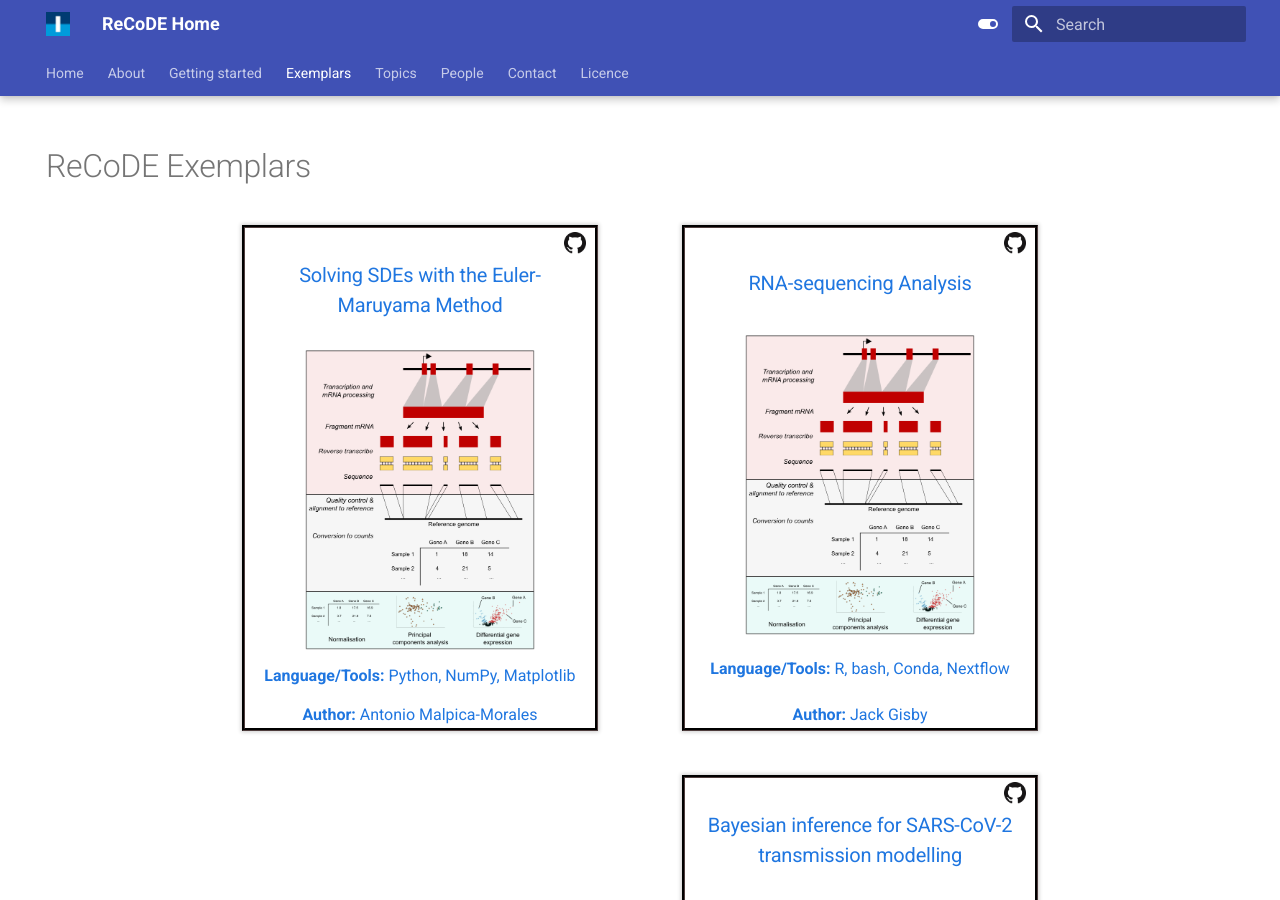
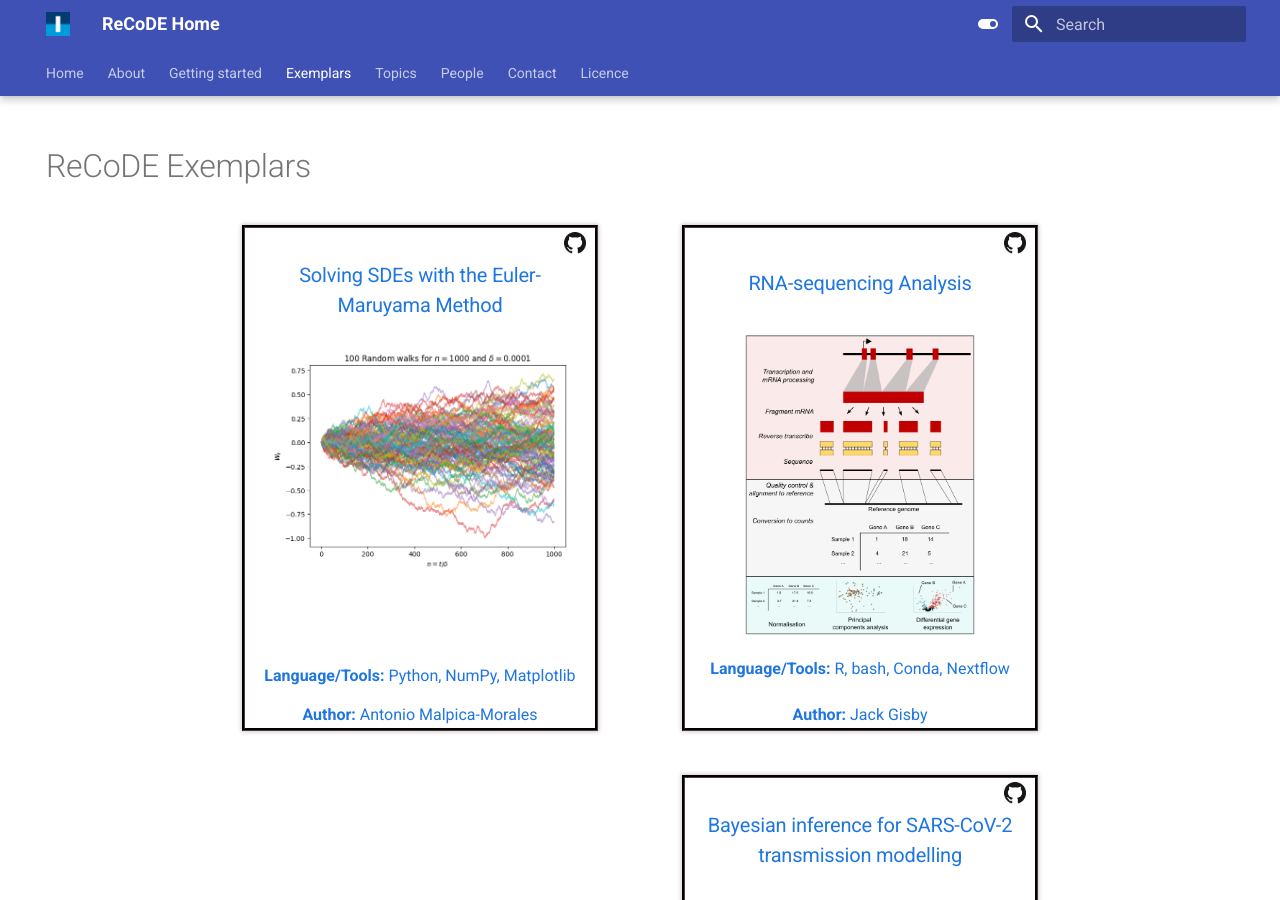
Before and after one commit to ImperialCollegeLondon/ReCoDE-home, an MkDocs documentation site: the page built from docs/exemplars/index.md, in a window 1280 px wide and 900 px high. Built offline with MkDocs 1.6.1 and Material for MkDocs 9.7.7, drawn with Linux system fonts in a browser that asks for light colours.

Commit message:
fix: use correct exemplar img

```diff
--- a/docs/exemplars/index.md
+++ b/docs/exemplars/index.md
@@ -18,7 +18,7 @@ search:
         <a href = "https://imperialcollegelondon.github.io/ReCoDe-Euler-Maruyama">Solving SDEs with the Euler-Maruyama Method</a>
       </h3>
       <a href = "https://imperialcollegelondon.github.io/ReCoDe-Euler-Maruyama" style="height:60%">
-        <img src="../assets/img/exemplars/rnaseq.png" alt="Euler-Maruyama Method" style="height:100%">
+        <img src="../assets/img/exemplars/eulermaruyama.png" alt="Euler-Maruyama Method" style="width:90%">
       </a>
       <a href = "../tags"><strong>Language/Tools:</strong> Python, NumPy, Matplotlib</a>
       <a href = "../people"><strong>Author:</strong> Antonio Malpica-Morales</a>
```
Also changed, not shown: docs/assets/img/exemplars/eulermaruyama.png (added).
